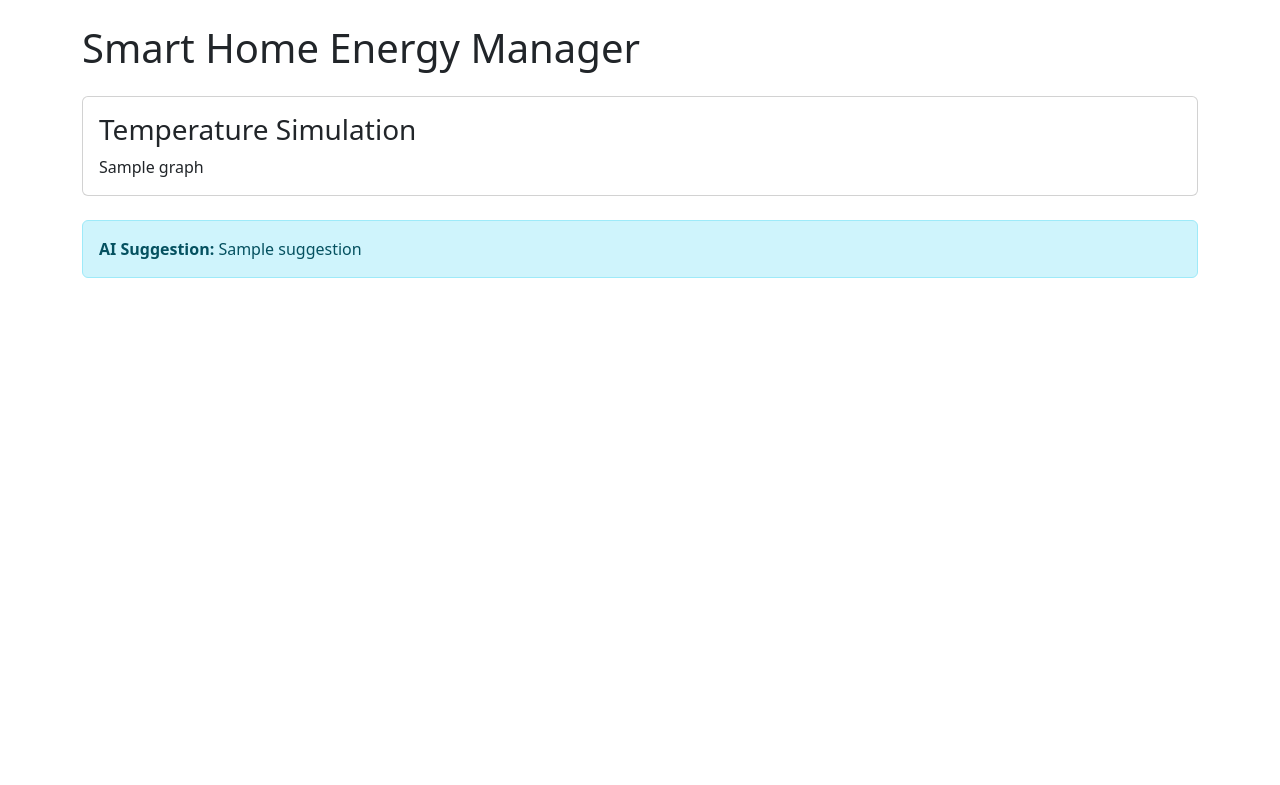
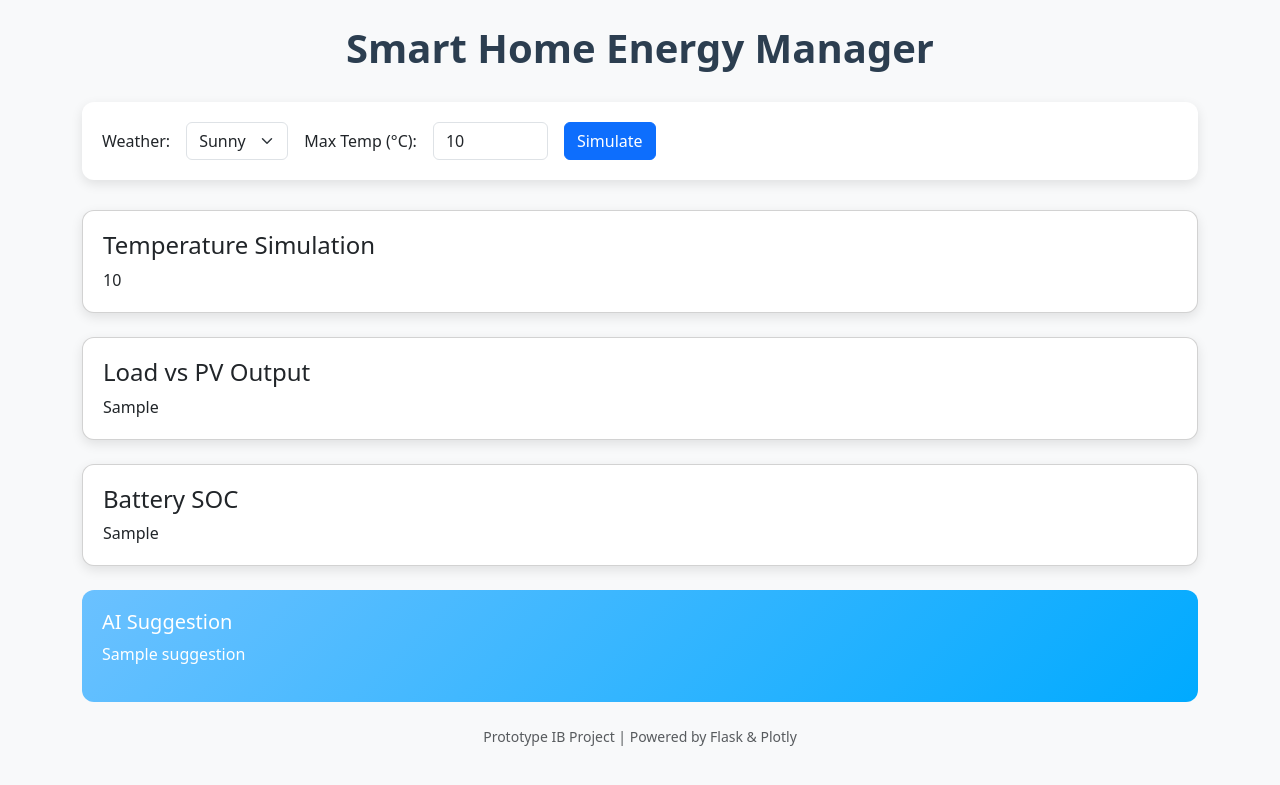
Before and after one commit to Shehwaz81/EcoHome, a Flask app: template templates/index.html in a window 1280 px wide. Shown: the top 785 px of the page. Run offline with Flask 3, Linux system fonts and the light colour scheme; the template is opened without the code that fills it: most values are stand-ins (such as "Sample title", 1, 10 or a date in 2020); some libraries are stand-ins or nearby versions.

Commit message:
add varity of graphs and add simulation inputs

```diff
--- a/app.py
+++ b/app.py
@@ -1,14 +1,58 @@
-from flask import Flask, render_template
+from flask import Flask, render_template, request
 import pandas as pd
+import numpy as np
 import plotly.express as px
 
 app = Flask(__name__)
 
 @app.route("/")
 def index():
-    df = pd.read_csv("data.csv")   # loads fresh data
-    fig = px.line(df, x="hour", y=["outdoor_temp", "indoor_temp"])
-    graph_html = fig.to_html(full_html=False)
+    # Read parameters from frontend
+    weather = request.args.get("weather", "sunny")
+    day_temp = float(request.args.get("day_temp", 25))
 
-    suggestion = "Best time to run appliances is 12–15h when PV peaks."
-    return render_template("index.html", graph=graph_html, suggestion=suggestion)
+    # Generate simulation data
+    hours = np.arange(0, 24)
+    outdoor_temp = day_temp * np.sin((hours - 6) * np.pi / 12)
+    indoor_temp = 20 + np.random.normal(0, 0.5, size=24)
+    load = np.abs(outdoor_temp - 20) * 0.2
+
+    if weather == "sunny":
+        pv_output = np.maximum(0, 5 * np.sin((hours - 6) * np.pi / 12) * 1.2)
+    elif weather == "cloudy":
+        pv_output = np.maximum(0, 5 * np.sin((hours - 6) * np.pi / 12) * 0.7)
+    else:
+        pv_output = np.maximum(0, 5 * np.sin((hours - 6) * np.pi / 12) * 0.4)
+
+    battery_soc = np.cumsum(pv_output - load)
+    battery_soc = np.clip(battery_soc, 0, 10)
+
+    df = pd.DataFrame({
+        "hour": hours,
+        "outdoor_temp": outdoor_temp,
+        "indoor_temp": indoor_temp,
+        "load": load,
+        "pv_output": pv_output,
+        "battery_soc": battery_soc
+    })
+
+    # Plot
+    fig_temp = px.line(df, x="hour", y=["indoor_temp", "outdoor_temp"])
+    fig_load = px.bar(df, x="hour", y=["load", "pv_output"])
+    fig_battery = px.line(df, x="hour", y="battery_soc")
+
+    graph_temp = fig_temp.to_html(full_html=False)
+    graph_load = fig_load.to_html(full_html=False)
+    graph_battery = fig_battery.to_html(full_html=False)
+
+    suggestion = "Run appliances when PV output peaks."
+
+    return render_template(
+        "index.html",
+        graph_temp=graph_temp,
+        graph_load=graph_load,
+        graph_battery=graph_battery,
+        suggestion=suggestion,
+        weather=weather,
+        day_temp=int(day_temp)
+    )
--- a/templates/index.html
+++ b/templates/index.html
@@ -1,22 +1,109 @@
 <!DOCTYPE html>
-<html>
+<html lang="en">
 <head>
+    <meta charset="UTF-8">
     <title>Smart Home AI</title>
-    <link rel="stylesheet" href="html.css">
+    <meta name="viewport" content="width=device-width, initial-scale=1">
+
+    <!-- Bootstrap CSS -->
     <link href="https://cdn.jsdelivr.net/npm/bootstrap@5.3.2/dist/css/bootstrap.min.css" rel="stylesheet">
+
+    <!-- Optional custom CSS -->
+    <link rel="stylesheet" href="{{ url_for('static', filename='html.css') }}">
+
+    <style>
+        body {
+            background-color: #f8f9fa;
+        }
+        .header-title {
+            text-align: center;
+            font-weight: 700;
+            margin-bottom: 30px;
+            color: #2c3e50;
+        }
+        .graph-card {
+            box-shadow: 0 4px 12px rgba(0,0,0,0.1);
+            border-radius: 12px;
+            padding: 20px;
+            background-color: white;
+        }
+        .suggestion-card {
+            background: linear-gradient(135deg, #6bc1ff, #00aaff);
+            color: white;
+            font-weight: 500;
+            border-radius: 12px;
+            padding: 20px;
+        }
+        .form-card {
+            background-color: white;
+            padding: 20px;
+            border-radius: 12px;
+            box-shadow: 0 4px 12px rgba(0,0,0,0.1);
+            margin-bottom: 30px;
+        }
+    </style>
 </head>
-<body class="p-4">
-    <div class="container">
-        <h1 class="mb-4">Smart Home Energy Manager</h1>
+<body>
+    <div class="container py-4">
 
-        <div class="card p-3 mb-4">
-            <h3>Temperature Simulation</h3>
-            {{ graph | safe }}
+        <h1 class="header-title">Smart Home Energy Manager</h1>
+
+        <!-- Simulation options form -->
+        <div class="form-card">
+            <form method="GET">
+                <div class="row g-3 align-items-center">
+                    <div class="col-auto">
+                        <label for="weather" class="col-form-label">Weather:</label>
+                    </div>
+                    <div class="col-auto">
+                        <select id="weather" name="weather" class="form-select">
+                            <option value="sunny" {% if weather=='sunny' %}selected{% endif %}>Sunny</option>
+                            <option value="cloudy" {% if weather=='cloudy' %}selected{% endif %}>Cloudy</option>
+                            <option value="rainy" {% if weather=='rainy' %}selected{% endif %}>Rainy</option>
+                        </select>
+                    </div>
+                    <div class="col-auto">
+                        <label for="day_temp" class="col-form-label">Max Temp (°C):</label>
+                    </div>
+                    <div class="col-auto">
+                        <input type="number" id="day_temp" name="day_temp" value="{{ day_temp }}" class="form-control" min=-10 max=40>
+                    </div>
+                    <div class="col-auto">
+                        <button type="submit" class="btn btn-primary">Simulate</button>
+                    </div>
+                </div>
+            </form>
         </div>
 
-        <div class="alert alert-info">
-            <strong>AI Suggestion:</strong> {{ suggestion }}
+        <!-- Graphs -->
+        <div class="card graph-card mb-4">
+            <h4>Temperature Simulation</h4>
+            {{ graph_temp | safe }}
         </div>
+
+        <div class="card graph-card mb-4">
+            <h4>Load vs PV Output</h4>
+            {{ graph_load | safe }}
+        </div>
+
+        <div class="card graph-card mb-4">
+            <h4>Battery SOC</h4>
+            {{ graph_battery | safe }}
+        </div>
+
+        <!-- AI Suggestion -->
+        <div class="suggestion-card mb-4">
+            <h5 class="mb-2">AI Suggestion</h5>
+            <p>{{ suggestion }}</p>
+        </div>
+
+        <!-- Footer -->
+        <footer class="text-center text-muted small">
+            Prototype IB Project | Powered by Flask & Plotly
+        </footer>
     </div>
+
+    <!-- Bootstrap JS -->
+    <script src="https://cdn.jsdelivr.net/npm/bootstrap@5.3.2/dist/js/bootstrap.bundle.min.js"></script>
 </body>
 </html>
```
